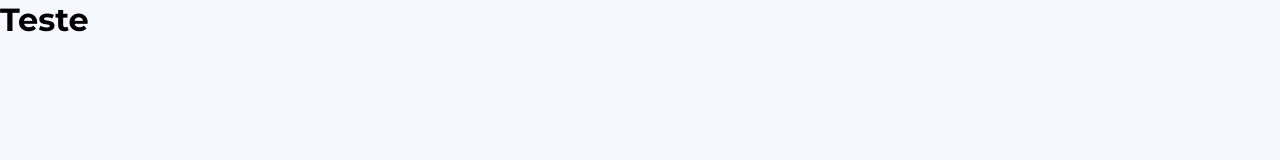
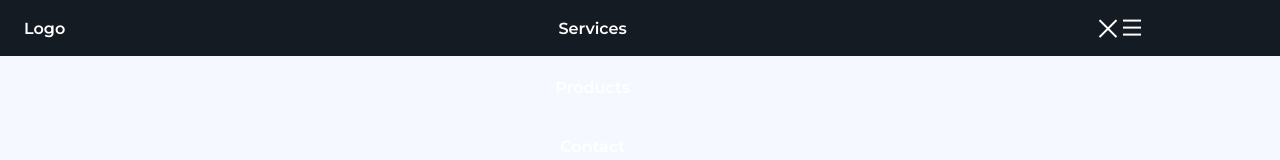
Before and after one commit to francisco-das-chagas/dropdown-profile-menu, a plain HTML site: page index.html in a window 1280 px wide. Drawn offline with nearby package versions, Linux system fonts and the light colour scheme.

Commit message:
criando e estilizando nav bar responsivo

```diff
--- a/assets/css/styles.css
+++ b/assets/css/styles.css
@@ -75,9 +75,76 @@ img {
 
 /*=============== HEADER & NAV ===============*/
 
+.header {
+  position: fixed;
+  width: 100%;
+  top: 0;
+  left: 0;
+  background-color: var(--dark-color);
+  z-index: var(--z-fixed);
+}
+
+.nav {
+  position: relative;
+  height: var(--header-height);
+  display: flex;
+  justify-content: space-between;
+  align-items: center;
+  color: var(--white-color);
+}
+.nav__logo {
+  color: var(--white-color);
+  font-weight: var(--font-semi-bold);
+  transition: color .4s;
+}
+.nav__logo:hover {
+  color: var(--first-color);
+}
+
+.nav__toggle,
+.nav__close {
+  display: flex;
+  font-size: 1.5rem;
+  cursor: pointer;
+}
 
 /* Navigation for mobile devices */
+@media screen and (max-width: 1150px) {
+  .nav__menu{
+    position: fixed;
+    top: -120%;
+    left: 0;
+    background-color: var(--dark-color);
+    box-shadow: 0 8px 16px hsla(216, 24%, 8%, .2);
+    width: 100%;
+    padding-block: 4rem;
+    z-index: var(--z-fixed);
+    transition: top .4s;
+  }
+}
 
+.nav__list {
+  text-align: center;
+  display: flex;
+  flex-direction: column;
+  row-gap: 2.5rem;
+}
+
+.nav__link {
+  color: var(--white-color);
+  font-weight: var(--font-semi-bold);
+  transition: color .4s;
+}
+
+.nav__link:hover {
+  color: var(--first-color);
+}
+
+.nav__close {
+  position: absolute;
+  top: 1rem;
+  right: 1.5rem;
+}
 
 /* Show menu */
 
--- a/assets/js/main.js
+++ b/assets/js/main.js
@@ -1,7 +1,22 @@
 /*=============== SHOW MENU ===============*/
+const navMenu = document.getElementById("nav-menu");
+      navToggle = document.getElementById("nav-toggle");
+      navClose = document.getElementById("nav-close");
 
+// Menu show
+if(navToggle) {
+  navToggle.addEventListener('click', () => {
+      navMenu.classList.add('show-menu')
+    })
+}
+
+// Menu hidden
+if(navClose) {
+  navClose.addEventListener('click', () => {
+      navMenu.classList.remove('show.menu')
+  })
+}
 
 /*=============== REMOVE MENU MOBILE ===============*/
 
-
 /*=============== SHOW DROPDOWN ===============*/
--- a/index.html
+++ b/index.html
@@ -15,7 +15,42 @@
    <body>
       <!--==================== HEADER ====================-->
       <header class="header">
-         <h1>Teste</h1>
+         <nav class="nav container">
+            <a href="" class="nav__logo">Logo</a>
+            <div class="nav__menu" id="nav-menu">
+               <ul class="nav__list">
+                  <li>
+                     <a href="" class="nav__link">Home</a>
+                  </li>
+                  <li>
+                     <a href="" class="nav__link">About Us</a>
+                  </li>
+                  <li>
+                     <a href="" class="nav__link">Services</a>
+                  </li>
+                  <li>
+                     <a href="" class="nav__link">Products</a>
+                  </li>
+                  <li>
+                     <a href="" class="nav__link">Contact</a>
+                  </li>
+               </ul>
+               <!-- Close Button -->
+                <div class="nav__close" id="nav-close">
+                  <i class="ri-close-large-line"></i>
+                </div>
+            </div>
+
+               <div class="nav__actions">
+                   <!-- Dropdown -->
+
+
+                  <!-- Toggle button -->
+                  <div class="nav__toggle" id="nav-toggle">
+                     <i class="ri-menu-line"></i>
+                  </div>
+                </div>
+         </nav>
       </header>
 
       <!--=============== MAIN JS ===============-->
```
